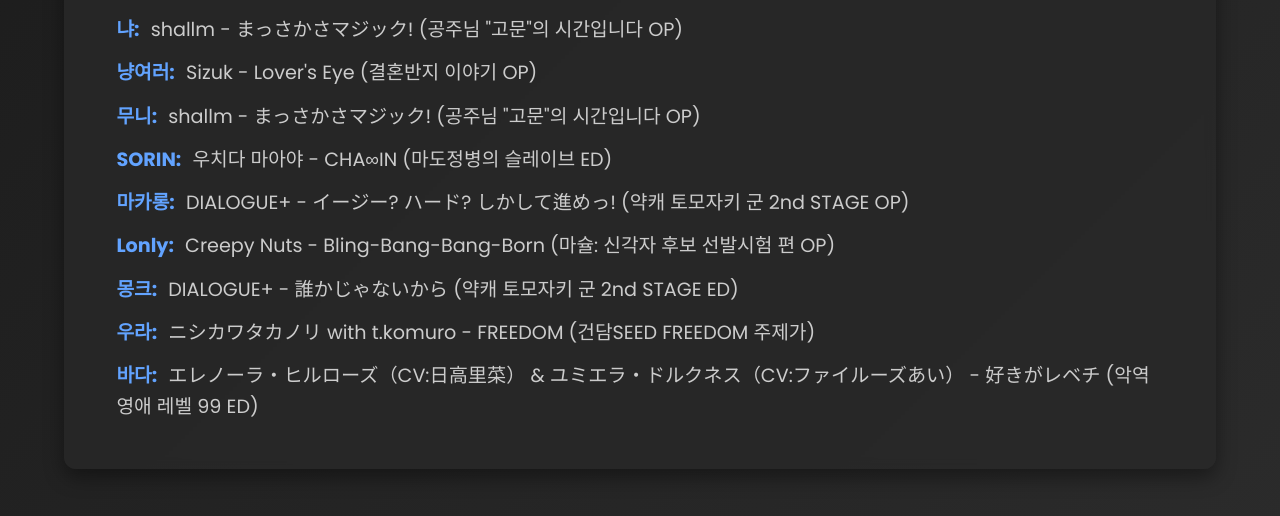
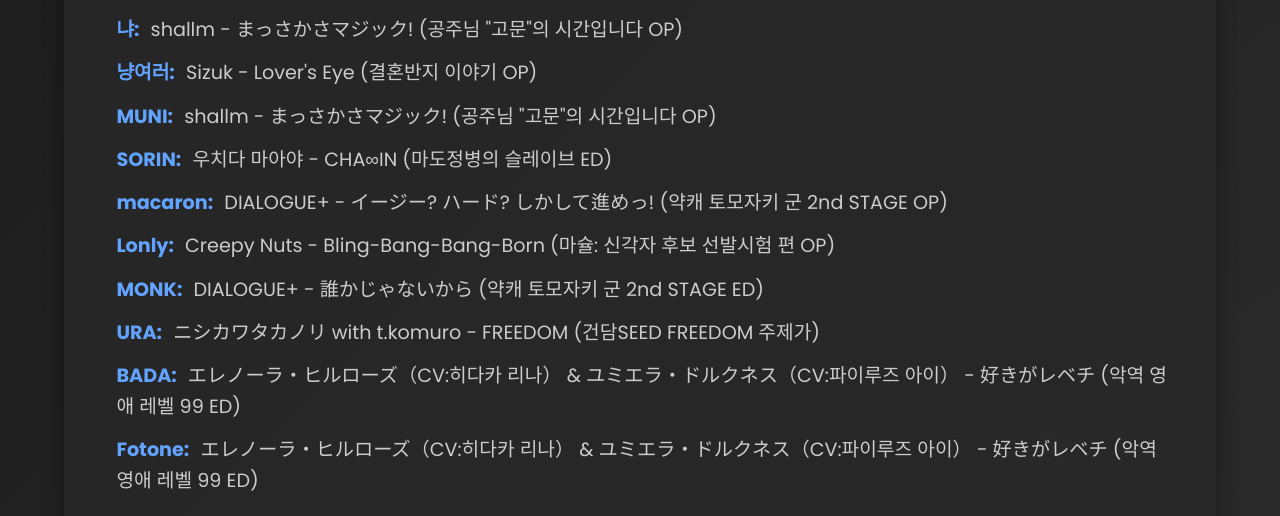
Before and after one commit to ImBada/2024BestAnisong, a plain HTML site: page home.html in a window 1280 px wide. Shown: the part 257-773 px from the top of the page. Drawn offline with Linux system fonts and the light colour scheme.

Commit message:
Update home.html

```diff
--- a/home.html
+++ b/home.html
@@ -9,10 +9,10 @@
 
   <style>
     html, body {
-  margin: 0;
-  padding: 0;
-  height: 100%;
-}
+      margin: 0;
+      padding: 0;
+      min-height: 100%;
+    }
     /* ===== 전체 바탕 ===== */
     body {
       /* 어두운 톤 그라데이션 배경 */
@@ -164,6 +164,7 @@
   <button class="play-pause-button" id="play-pause-button">⏵</button>
 </section>
 
+
 <h1><a href="https://open.spotify.com/playlist/4QZrMThAZoSHIxISu9GK55?si=d9387c5f4aae4d79&pt=fcf8780024c0329e398f8f073d682c80" target="_blank"><img src="Spotify_Badge_White.svg" alt="spotify" width="150"></a></h1>
 
 <script>
@@ -186,7 +187,7 @@
       year: "めいちゃん - シャッターチャンス (2.5차원의 유혹 OP1)"
     },
     {
-      dj: "무니",
+      dj: "MUNI",
       q1: "shallm - まっさかさマジック! (공주님 \"고문\"의 시간입니다 OP)",
       q2: "JELEE - 渋谷アクアリウム (밤의 해파리는 헤엄칠 수 없어 삽입곡)",
       q3: "ぼっちぼろまる feat.もっさ - つよがるガール (패배 히로인이 너무 많아! OP)",
@@ -196,13 +197,13 @@
     {
       dj: "SORIN",
       q1: "우치다 마아야 - CHA∞IN (마도정병의 슬레이브 ED)",
-      q2: "쿠기미야 리에 - 旦那様とのラブラブ・ラブソング (Lv2부터 치트였던 전직 용사 후보의 유유자적 이세계 라이프 OP)",
+      q2: "フェンリース(CV:쿠기미야 리에) - 旦那様とのラブラブ・ラブソング (Lv2부터 치트였던 전직 용사 후보의 유유자적 이세계 라이프 OP)",
       q3: "Mori Calliope - Go-Getters (이세계 수어사이드 스쿼드 ED)",
-      q4: "レン starring 楠木ともり - Little Dancer (소드 아트 온라인 얼터너티브: 건 게일 온라인 2 ED1)",
+      q4: "レン starring 쿠스노키 토모리 - Little Dancer (소드 아트 온라인 얼터너티브: 건 게일 온라인 2 ED1)",
       year: "Liella! - 絶対的LOVER (러브라이브 슈퍼스타 3기 6화 삽입곡)"
     },
     {
-      dj: "마카롱",
+      dj: "macaron",
       q1: "DIALOGUE+ - イージー? ハード? しかして進めっ! (약캐 토모자키 군 2nd STAGE OP)",
       q2: "TRUE - ReCoda (울려라 유포니엄 3 OP)",
       q3: "羊文学 - Burning (【최애의 아이】 2 ED)",
@@ -212,34 +213,42 @@
     {
       dj: "Lonly",
       q1: "Creepy Nuts - Bling-Bang-Bang-Born (마슐: 신각자 후보 선발시험 편 OP)",
-      q2: "쿠기미야 리에 - 旦那様とのラブラブ・ラブソング (Lv2부터 치트였던 전직 용사 후보의 유유자적 이세계 라이프 OP)",
-      q3: "八奈見杏菜(CV.遠野ひかる) - LOVE2000 (패배 히로인이 너무 많아! ED1)",
-      q4: "ぷにる(CV.篠原侑) - 唱 (푸니르는 귀여운 슬라임 ED1)",
+      q2: "フェンリース(CV:쿠기미야 리에) - 旦那様とのラブラブ・ラブソング (Lv2부터 치트였던 전직 용사 후보의 유유자적 이세계 라이프 OP)",
+      q3: "八奈見杏菜(CV.토노 히카루) - LOVE2000 (패배 히로인이 너무 많아! ED1)",
+      q4: "ぷにる(CV.사사하라 유우) - 唱 (푸니르는 귀여운 슬라임 ED1)",
       year: "ぼっちぼろまる feat.もっさ - つよがるガール (패배 히로인이 너무 많아! OP)"
     },
     {
-      dj: "몽크",
+      dj: "MONK",
       q1: "DIALOGUE+ - 誰かじゃないから (약캐 토모자키 군 2nd STAGE ED)",
-      q2: "Sumika - 運命 (던전밥 OP2)",
+      q2: "sumika - 運命 (던전밥 OP2)",
       q3: "めいちゃん - シャッターチャンス (2.5차원의 유혹 OP1)",
       q4: "Lezel - 葛藤Tomorrow (비탄의 망령은 은퇴하고 싶다 OP)",
       year: "ぼっちぼろまる feat.もっさ - つよがるガール (패배 히로인이 너무 많아! OP)"
     },
     {
-      dj: "우라",
+      dj: "URA",
       q1: "ニシカワタカノリ with t.komuro - FREEDOM (건담SEED FREEDOM 주제가)",
       q2: "regallily - キラキラの灰 (던전밥 ED2)",
-      q3: "天乃リリサ(CV.前田佳織里)、橘美花莉(CV.鬼頭明里) - Watch Me (2.5차원의 유혹 ED1)",
+      q3: "天乃リリサ(CV.마에다 카오리)、橘美花莉(CV.키토 아카리) - Watch Me (2.5차원의 유혹 ED1)",
       q4: "Creepy Nuts - オトノケ (단다단 OP)",
       year: "Creepy Nuts - Bling-Bang-Bang-Born (마슐: 신각자 후보 선발시험 편 OP)"
     },
     {
-      dj: "바다",
-      q1: "エレノーラ・ヒルローズ（CV:日高里菜） & ユミエラ・ドルクネス（CV:ファイルーズあい） - 好きがレベチ (악역 영애 레벨 99 ED)",
+      dj: "BADA",
+      q1: "エレノーラ・ヒルローズ（CV:히다카 리나） & ユミエラ・ドルクネス（CV:파이루즈 아이） - 好きがレベチ (악역 영애 레벨 99 ED)",
       q2: "SoundOrion - Sunny Canvas (원룸, 햇볕 보통, 천사 딸림. ED)",
       q3: "SMILE PRINCESS - MOVE ON BABY (모브부터 시작하는 탐색 영웅담 ED2 EP7)",
       q4: "シャイニーカラーズ - プリズムフレア (아이돌 마스터 샤이니 컬러즈 2 OP)",
       year: "Official髭男dism - Same Blue (푸른 상자 OP1)"
+    },
+    {
+      dj: "Fotone",
+      q1: "エレノーラ・ヒルローズ（CV:히다카 리나） & ユミエラ・ドルクネス（CV:파이루즈 아이） - 好きがレベチ (악역 영애 레벨 99 ED)",
+      q2: "フェンリース(CV:쿠기미야 리에) - 旦那様とのラブラブ・ラブソング (Lv2부터 치트였던 전직 용사 후보의 유유자적 이세계 라이프 OP)",
+      q3: "心音淡雪（CV.사쿠라 아야네）、朝霧 晴（CV.히카사 요코） - ダイヤモンドダスト (VTuber인데 방송 끄는 걸 깜빡했더니 전설이 되어있었다 12화 삽입곡)",
+      q4: "아마가미 시스터즈 - 君に恋を結んで (아마가미 씨네 인연 맺기 ED1)",
+      year: "アーリャ(CV.우에사카 스미레)  - 1番輝く星 (가끔씩 툭하고 러시아어로 부끄러워하는 옆자리의 아랴 양 OP)"
     }
   ];
 
@@ -260,32 +269,35 @@
     'Creepy Nuts - Bling-Bang-Bang-Born (마슐: 신각자 후보 선발시험 편 OP)': 'https://open.spotify.com/track/0kdqcbwei4MDWFEX5f33yG?si=924e92ea9c2e4910',
     'DIALOGUE+ - 誰かじゃないから (약캐 토모자키 군 2nd STAGE ED)': 'https://open.spotify.com/track/2p7Gswzfk6lTB4Cm5H7qi3?si=63a0f8a5a1b04c49',
     'ニシカワタカノリ with t.komuro - FREEDOM (건담SEED FREEDOM 주제가)': 'https://open.spotify.com/track/3MBNF3aevdp5vmfepYahNu?si=7d6b5f842f5e449e',
-    'エレノーラ・ヒルローズ（CV:日高里菜） & ユミエラ・ドルクネス（CV:ファイルーズあい） - 好きがレベチ (악역 영애 레벨 99 ED)': 'https://open.spotify.com/track/2fqjYciVSgP06JQK14bT6v?si=98c6ec836b4246f5',
+    'エレノーラ・ヒルローズ（CV:히다카 리나） & ユミエラ・ドルクネス（CV:파이루즈 아이） - 好きがレベチ (악역 영애 레벨 99 ED)': 'https://open.spotify.com/track/2fqjYciVSgP06JQK14bT6v?si=98c6ec836b4246f5',
     'P丸様。 - ぜんりょくじょしかくめい！(비밀의 아이프리 OP)': 'https://open.spotify.com/track/3y6fz9DV5uNGG82n8rEdQ3?si=cd25fcea59334c64',
     'TRUE - ReCoda (울려라 유포니엄 3 OP)': 'https://open.spotify.com/track/7zM1xbQFnLduqtTC5rOBF7?si=20992c9714f24c57',
     'JELEE - 渋谷アクアリウム (밤의 해파리는 헤엄칠 수 없어 삽입곡)': 'https://open.spotify.com/track/6kh2vkmN43XApHcZvOEqdf?si=a526a807ecbb4a81',
-    '쿠기미야 리에 - 旦那様とのラブラブ・ラブソング (Lv2부터 치트였던 전직 용사 후보의 유유자적 이세계 라이프 OP)': 'https://open.spotify.com/track/756dyLblDwdHMFZL8BZchB?si=278e159e64f4440b',
-    'Sumika - 運命 (던전밥 OP2)': 'https://open.spotify.com/track/3qyqpWcRKyundtraHd65hq?si=aadbbd4645ac4f71',
+    'フェンリース(CV:쿠기미야 리에) - 旦那様とのラブラブ・ラブソング (Lv2부터 치트였던 전직 용사 후보의 유유자적 이세계 라이프 OP)': 'https://open.spotify.com/track/756dyLblDwdHMFZL8BZchB?si=278e159e64f4440b',
+    'sumika - 運命 (던전밥 OP2)': 'https://open.spotify.com/track/3qyqpWcRKyundtraHd65hq?si=aadbbd4645ac4f71',
     'regallily - キラキラの灰 (던전밥 ED2)': 'https://open.spotify.com/track/0u0fZBgvRjNbzmiLyW6ITX?si=5c2a8fa4015b4601',
     'SoundOrion - Sunny Canvas (원룸, 햇볕 보통, 천사 딸림. ED)': 'https://open.spotify.com/track/0KWa9KRhIOt04r8enK6gMg?si=20b626320eab43e1',
     'ぼっちぼろまる feat.もっさ - つよがるガール (패배 히로인이 너무 많아! OP)': 'https://open.spotify.com/track/3GxZpsOr0vFZfU30PYULgU?si=fd98f7e3215f4e84',
     'PENGUIN RESEARCH - Fire and Fear (지팡이와 검의 위스토리아 OP)': 'https://open.spotify.com/track/4u5RFaxm6oUbudUouNM2Ep?si=c04a2483cb994d36',
     'Mori Calliope - Go-Getters (이세계 수어사이드 스쿼드 ED)': 'https://open.spotify.com/track/1tAEybqqZ7d58wdgCwB9M9?si=e978a4041c3340d7',
     '羊文学 - Burning (【최애의 아이】 2 ED)': 'https://open.spotify.com/track/0DCUrM5omLum9e4UXCKhEM?si=12c09400c7ac4ecc',
-    '八奈見杏菜(CV.遠野ひかる) - LOVE2000 (패배 히로인이 너무 많아! ED1)': 'https://open.spotify.com/track/3SgrOFXKKNcffg5jFvU5Cf?si=aa31636c40924913',
+    '八奈見杏菜(CV.토노 히카루) - LOVE2000 (패배 히로인이 너무 많아! ED1)': 'https://open.spotify.com/track/3SgrOFXKKNcffg5jFvU5Cf?si=aa31636c40924913',
     'めいちゃん - シャッターチャンス (2.5차원의 유혹 OP1)': 'https://open.spotify.com/track/7aJ0Gw1KKosQemRnAnqa2t?si=a7841b3044494cb2',
-    '天乃リリサ(CV.前田佳織里)、橘美花莉(CV.鬼頭明里) - Watch Me (2.5차원의 유혹 ED1)': 'https://open.spotify.com/track/1FkVQrIIFdyZChWI7Bmqch?si=4205ef01425544b7',
+    '天乃リリサ(CV.마에다 카오리)、橘美花莉(CV.키토 아카리) - Watch Me (2.5차원의 유혹 ED1)': 'https://open.spotify.com/track/1FkVQrIIFdyZChWI7Bmqch?si=4205ef01425544b7',
     'SMILE PRINCESS - MOVE ON BABY (모브부터 시작하는 탐색 영웅담 ED2 EP7)': 'https://open.spotify.com/track/2gducxsQNKlz5kjUuKrKqm?si=69eb84bb55e24419',
     'Lezel - 葛藤Tomorrow (비탄의 망령은 은퇴하고 싶다 OP)': 'https://open.spotify.com/track/2glkogVYqyahYd31l9dyic?si=31b40fdb979f495c',
     'GRe4N BOYZ - 少年 (던전에서 만남을 추구하면 안되는걸까 5 : 풍요의 여신편 OP)': 'https://open.spotify.com/track/0I7AJQyPBc1Lv9T85ifjgF?si=7d2343d23bb44a46',
-    'レン starring 楠木ともり - Little Dancer (소드 아트 온라인 얼터너티브: 건 게일 온라인 2 ED1)': 'https://open.spotify.com/track/7MeHx6CIcASFd7jH1bWHHh?si=d7eb537e2b444f08',
+    'レン starring 쿠스노키 토모리 - Little Dancer (소드 아트 온라인 얼터너티브: 건 게일 온라인 2 ED1)': 'https://open.spotify.com/track/7MeHx6CIcASFd7jH1bWHHh?si=d7eb537e2b444f08',
     'NOMELON NOLEMON - 水光接天 (바람의 검심 -메이지 검객 낭만기- 2 교토 동란 ED)': 'https://open.spotify.com/track/4XVYaHfBXnteocxw5mt1zs?si=c39b079015204241',
-    'ぷにる(CV.篠原侑) - 唱 (푸니르는 귀여운 슬라임 ED1)': 'https://open.spotify.com/track/0PFiDGVhwoprvean0SpyOK?si=b143bf1cf179476e',
+    'ぷにる(CV.사사하라 유우) - 唱 (푸니르는 귀여운 슬라임 ED1)': 'https://open.spotify.com/track/0PFiDGVhwoprvean0SpyOK?si=b143bf1cf179476e',
     'Creepy Nuts - オトノケ (단다단 OP)': 'https://open.spotify.com/track/6KYOlIwDHbrbeBbJEtQ0Fj?si=7dd1ce55f2db4ddc',
     'シャイニーカラーズ - プリズムフレア (아이돌 마스터 샤이니 컬러즈 2 OP)': 'https://open.spotify.com/track/1mtpL96w5Xx0RcBEoshmu1?si=00442cf49b474700',
     '名誉伝説 - 今晩の喧嘩 (괴짜의 샐러드 볼 ED)': 'https://open.spotify.com/album/3yjTA6CkYo5kvlZCvIIdDb?si=34f3e334542d4411',
     'Liella! - 絶対的LOVER (러브라이브 슈퍼스타 3기 6화 삽입곡)': 'https://open.spotify.com/track/1620luaYpRH8OHRP91r4t6?si=5cc017d6b08d4199',
-    'Official髭男dism - Same Blue (푸른 상자 OP1)': 'https://open.spotify.com/track/2cupzYHOSLmMqDHRVQfI9j?si=2dfaffebad9e4f0f'
+    'Official髭男dism - Same Blue (푸른 상자 OP1)': 'https://open.spotify.com/track/2cupzYHOSLmMqDHRVQfI9j?si=2dfaffebad9e4f0f',
+    '心音淡雪（CV.사쿠라 아야네）、朝霧 晴（CV.히카사 요코） - ダイヤモンドダスト (VTuber인데 방송 끄는 걸 깜빡했더니 전설이 되어있었다 12화 삽입곡)': 'https://open.spotify.com/track/0wurJQIlJcALFuJCJJVROY?si=18393bd1c9f54c76',
+    '아마가미 시스터즈 - 君に恋を結んで (아마가미 씨네 인연 맺기 ED1)': 'https://open.spotify.com/track/1t0p01NnAWTg8IIuVUEDcn?si=5119b680bde64b02',
+    'アーリャ(CV.우에사카 스미레)  - 1番輝く星 (가끔씩 툭하고 러시아어로 부끄러워하는 옆자리의 아랴 양 OP)': 'https://open.spotify.com/track/41VbKUDf46m5UYExzpUnxN?si=b90ff7303e1543f4'
   };
 
   const slidesContainer = document.getElementById('slides-container');
@@ -316,8 +328,10 @@
       // 만약 매핑이 존재하면 <a>로 감싸기
       if (songUrl) {
         li.innerHTML = `
+        <a href="${songUrl}" target="_blank">
           <span class="dj-name">${item.dj}:</span>
-          <a href="${songUrl}" target="_blank">${songTitle}</a>
+          ${songTitle}
+          </a>
         `;
       } else {
         // 매핑이 없거나 링크가 없으면 그냥 텍스트로만 표시
```
